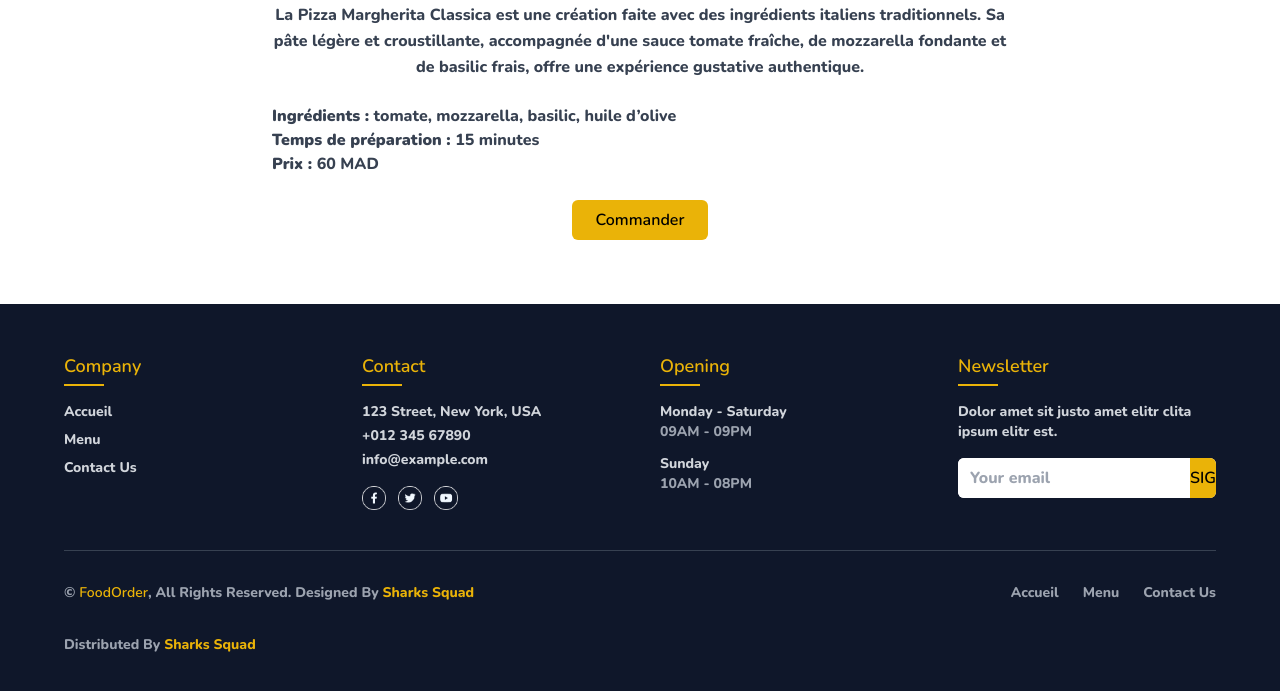
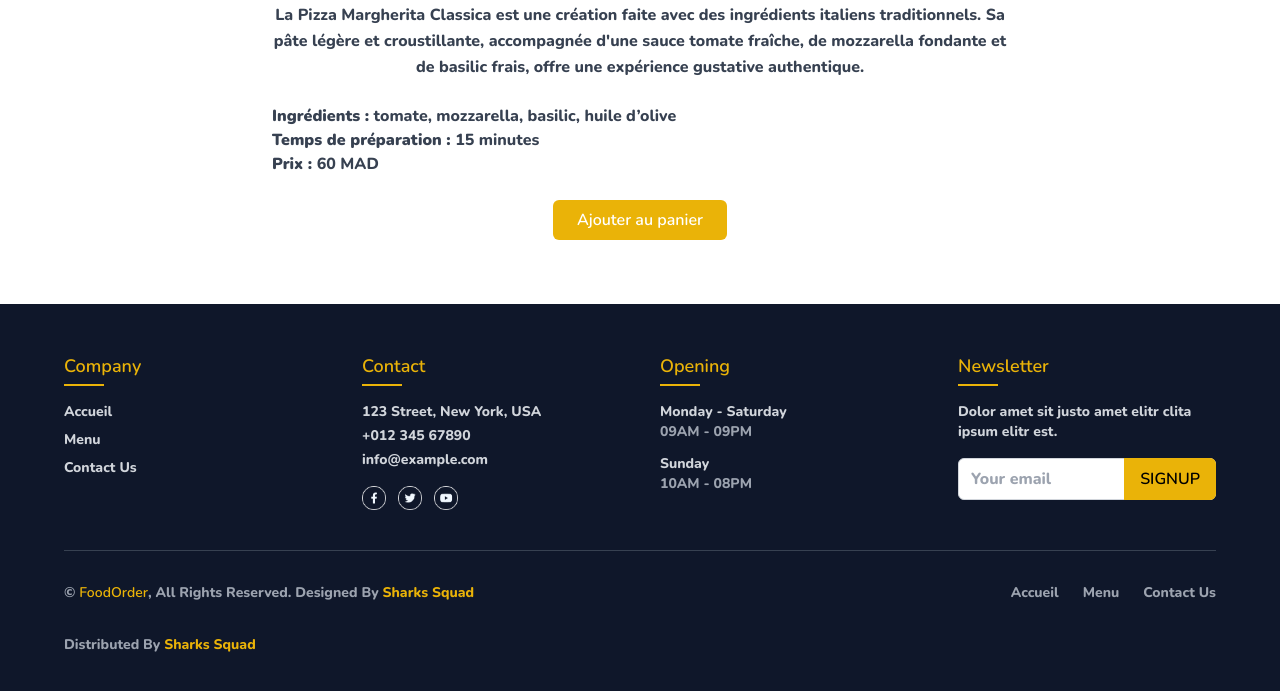
Before and after one commit to rachadelrhilani/ProjetFoodOrder, a plain HTML site: page pages/Detailplat.html in a window 1280 px wide. Shown: the part 906-1597 px from the top of the page. Drawn offline with nearby package versions, Linux system fonts and the light colour scheme.

Commit message:
fix footer

```diff
--- a/js/detail-plat.js
+++ b/js/detail-plat.js
@@ -1,9 +1,9 @@
 const menuBtn = document.getElementById('menu-btn');
 const mobileMenu = document.getElementById('mobile-menu');
-const header = document.querySelector("header");
 menuBtn.addEventListener('click', () => {
     mobileMenu.classList.toggle('hidden');
 });
+const header = document.querySelector("header");
 window.addEventListener("scroll", () => {
     if (window.scrollY > 0) {
         header.classList.add("fixed", "top-0", "left-0", "right-0", "shadow-md");
--- a/pages/Detailplat.html
+++ b/pages/Detailplat.html
@@ -25,7 +25,7 @@
         <img src="../images/Shopping cart.png" alt="Shopping cart" class="w-5 h-5" />
       </button>
     </nav>
-    <!-- Menu icon for mobile -->
+    <!-- Menu icon mobile -->
     <button id="menu-btn" class="md:hidden">
       <img src="/images/menu-logo.png" alt="menu" class="w-8 h-8" />
     </button>
@@ -71,7 +71,8 @@
       <li><strong>Prix :</strong> 60 MAD</li>
     </ul>
 
-    <button class="bg-yellow-500 hover:bg-yellow-400 text-black px-6 py-2 rounded-md font-semibold">Commander</button>
+    <button class="bg-yellow-500 hover:bg-yellow-400 text-white px-6 py-2 rounded-md font-semibold">Ajouter au
+      panier</button>
   </section>
 
   <footer class="bg-[#0F172A] text-gray-300 py-12 px-6">
@@ -124,9 +125,13 @@
           class="text-lg font-semibold text-yellow-500 mb-4 relative inline-block after:content-[''] after:block after:w-10 after:h-[2px] after:bg-yellow-500 after:mt-1">
           Newsletter</h4>
         <p class="text-sm mb-4">Dolor amet sit justo amet elitr clita ipsum elitr est.</p>
-        <div class="flex bg-white rounded-md overflow-hidden max-w-xs">
-          <input type="email" placeholder="Your email" class="flex-1 px-3 py-2 text-gray-700 focus:outline-none" />
-          <button class="bg-yellow-500 hover:bg-yellow-400 text-black font-semibold ml-1 px-">SIGNUP</button>
+        <div class="relative max-w-xs">
+          <input type="email" placeholder="Your email"
+            class="w-full rounded-md border border-gray-300 px-3 py-2 pr-20 text-gray-700 focus:outline-none" />
+          <button
+            class="absolute right-0 top-0 h-full bg-yellow-500 hover:bg-yellow-400 text-black font-semibold px-4 rounded-r-md">
+            SIGNUP
+          </button>
         </div>
       </div>
     </div>
@@ -157,4 +162,5 @@
   <script src="https://cdn.tailwindcss.com"></script>
   <script src="../js/detail-plat.js"></script>
 </body>
+
 </html>
```
